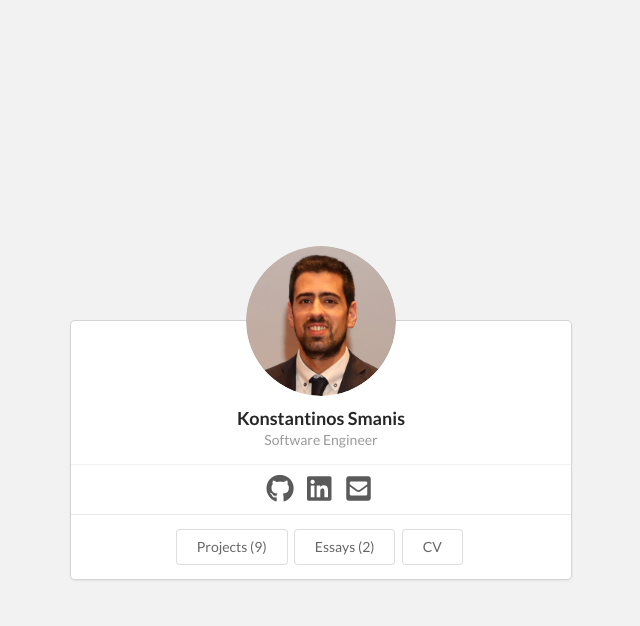
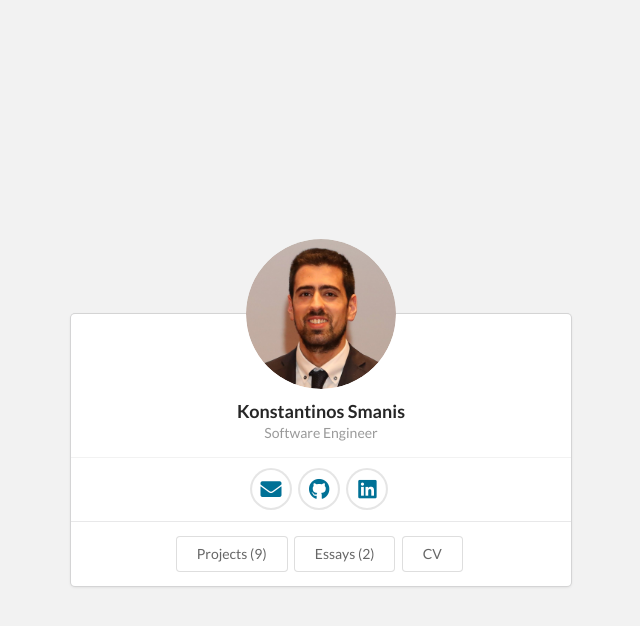
Before and after one commit to KSmanis/ksmanis.github.io, a Jekyll site: the page built from index.html, in a window 1280 px wide. Shown: the top 626 px of the page, without its empty margins (319-959 px from the left). Built offline with Jekyll 4.4.1, drawn with Linux system fonts in a browser that asks for light colours.

Commit message:
Improve link and icon styling

```diff
--- a/_data/bio.json
+++ b/_data/bio.json
@@ -5,7 +5,7 @@
     "picture": "https://ksmanis.github.io/images/profile.jpg",
     "email": "konstantinos.smanis@gmail.com",
     "phone": "",
-    "website": "https://ksmanis.github.io",
+    "website": "",
     "location": {
       "address": "",
       "postalCode": "",
--- a/_includes/home-network-links.html
+++ b/_includes/home-network-links.html
@@ -1,9 +1,17 @@
 <!-- Used by theme-home-builtin-1,2,3 -->
 
+{% if site.data.bio.basics.website != empty %}
+<a href="{{ site.data.bio.basics.website }}"><i class="large circular home icon icon-home"></i></a>
+{% endif %}
+
+{% if site.data.bio.basics.email != empty %}
+<a href="mailto:{{ site.data.bio.basics.email }}"><i class="large circular mail icon icon-home"></i></a>
+{% endif %}
+
+{% if site.data.bio.basics.phone != empty %}
+<a href="tel:{{ site.data.bio.basics.phone }}"><i class="large circular phone icon icon-home"></i></a>
+{% endif %}
+
 {% for profile in site.data.bio.basics.profiles %}
-   <a href="{{ profile.url }}"> <i class="big {{ profile.network | downcase }} icon icon-color"></i> </a>
+<a href="{{ profile.url }}"><i class="large circular {{ profile.network | downcase }} icon icon-home"></i></a>
 {% endfor %}
-
-{% if site.data.bio.basics.email %}
-  <a href="mailto:{{ site.data.bio.basics.email }}"> <i class="big mail square icon icon-color"></i> </a>
-{% endif %}
--- a/css/stylesheet-customizations.scss
+++ b/css/stylesheet-customizations.scss
@@ -15,7 +15,10 @@ body {
   // background: $background-start;
 }
 
-// Customize the home page icon colors
-.icon-color {
-  // color: silver;
+// Customize icon colors and links
+.icon-home, a:link, a:visited {
+  color: #007196;
 }
+a:hover {
+  color: darken(#007196, 10%);
+}
```
Also changed, not shown: _includes/bio-network-links.html (+8 -8 lines).
